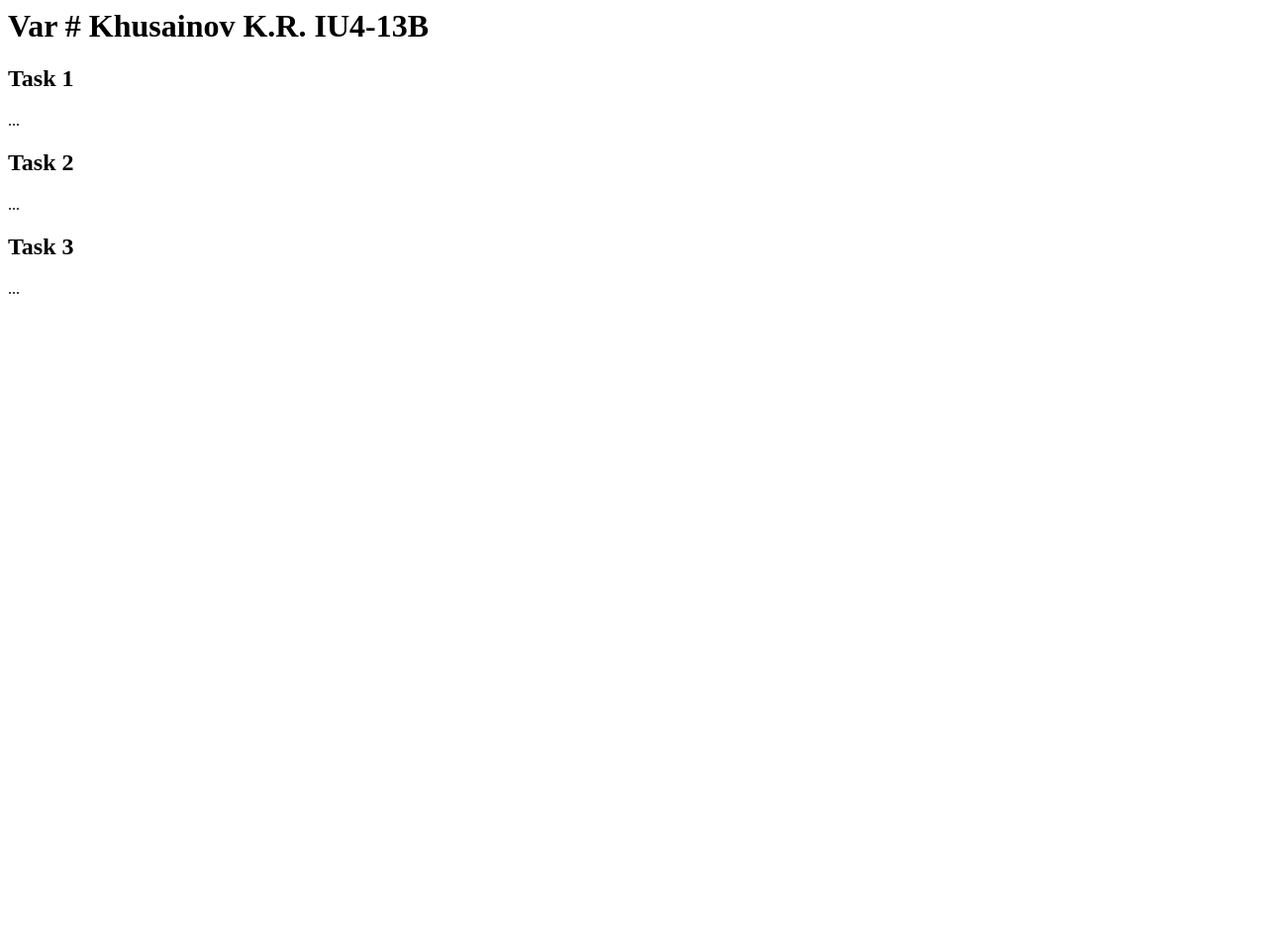
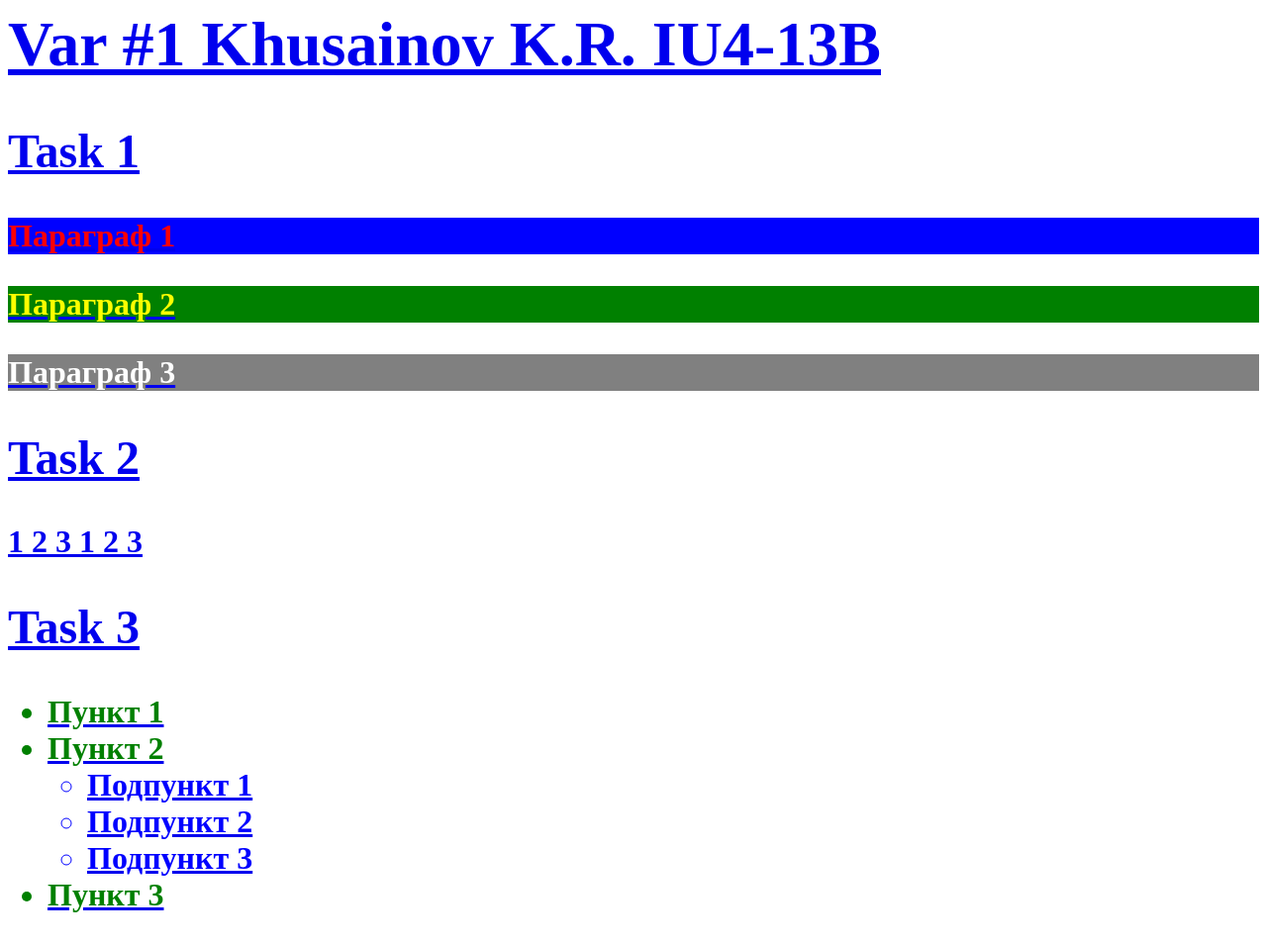
Before and after one commit to KirillKhus/KirillKhus.github.io, a plain HTML site: page index.html in a window 1280 px wide. Shown: the whole page at 99% size. Before the commit the page ends 800 px from the top, so only its background shows below. Drawn offline with Linux system fonts and the light colour scheme.

Commit message:
Update index.html

```diff
--- a/index.html
+++ b/index.html
@@ -1,19 +1,75 @@
 <html>
   <head>
+    <style>
+		.a {
+		background-color:blue;
+		color:red;
+		front-size:15px;
+		}
+		.b {
+		background-color:green;
+		color:yellow;
+		front-size:25px;
+		}
+		.c {
+		background-color:grey;
+		color:white;
+		front-size:35px;
+		}
+		.A1 {
+		border-collapse:collapse;
+		background-color:yellow;
+		color:red;
+		}
+		.A2 {
+		border-collapse:collapse;
+		background-color:red;
+		color:yellow;
+		}
+		.AA1 {
+		color:green;
+		front-size:15px;
+		}
+		.AA2 {
+		color:blue;
+		front-size:25px;
+		}
+	</style>
   </head>
   <body>
-    <h1>Var # Khusainov K.R. IU4-13B</h1>
+  <h1><a href="fdd">
+    <h1>Var #1 Khusainov K.R. IU4-13B</h1>
     <div>
       <h2>Task 1</h2>
-      <p>...</p>
+      <p class="a">Параграф 1</p>
+	  <p class="b">Параграф 2</p>
+	  <p class="c">Параграф 3</p>
     </div>
     <div>
       <h2>Task 2</h2>
-      <p>...</p>
+      <tr>
+		<td class="A1">1</td>
+		<td class="A2">2</td>
+		<td class="A1">3</td>
+	  </tr>
+	  <tr>
+		<td class="A1">1</td>
+		<td class="A2">2</td>
+		<td class="A1">3</td>
+	  </tr>
     </div>
     <div>
       <h2>Task 3</h2>
-      <p>...</p>
+      <ul class="AA1">
+		<li>Пункт 1</li>
+		<li>Пункт 2</li>
+			<ul class="AA2">
+				<li>Подпункт 1</li>
+				<li>Подпункт 2</li>
+				<li>Подпункт 3</li>
+			</ul>
+		<li>Пункт 3</li>
+	  </ul>
     </div>
   </body>
 </html>
```
